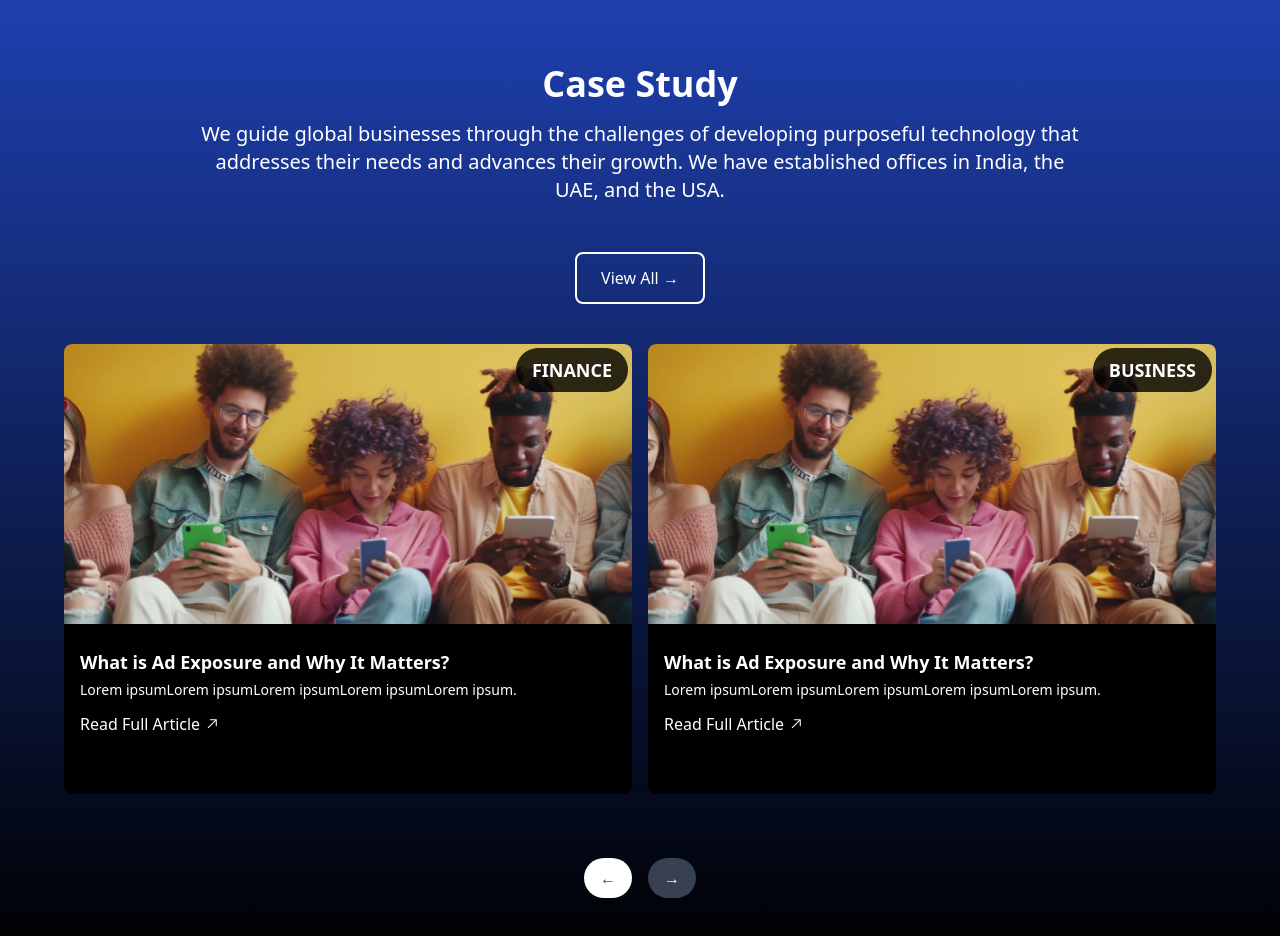
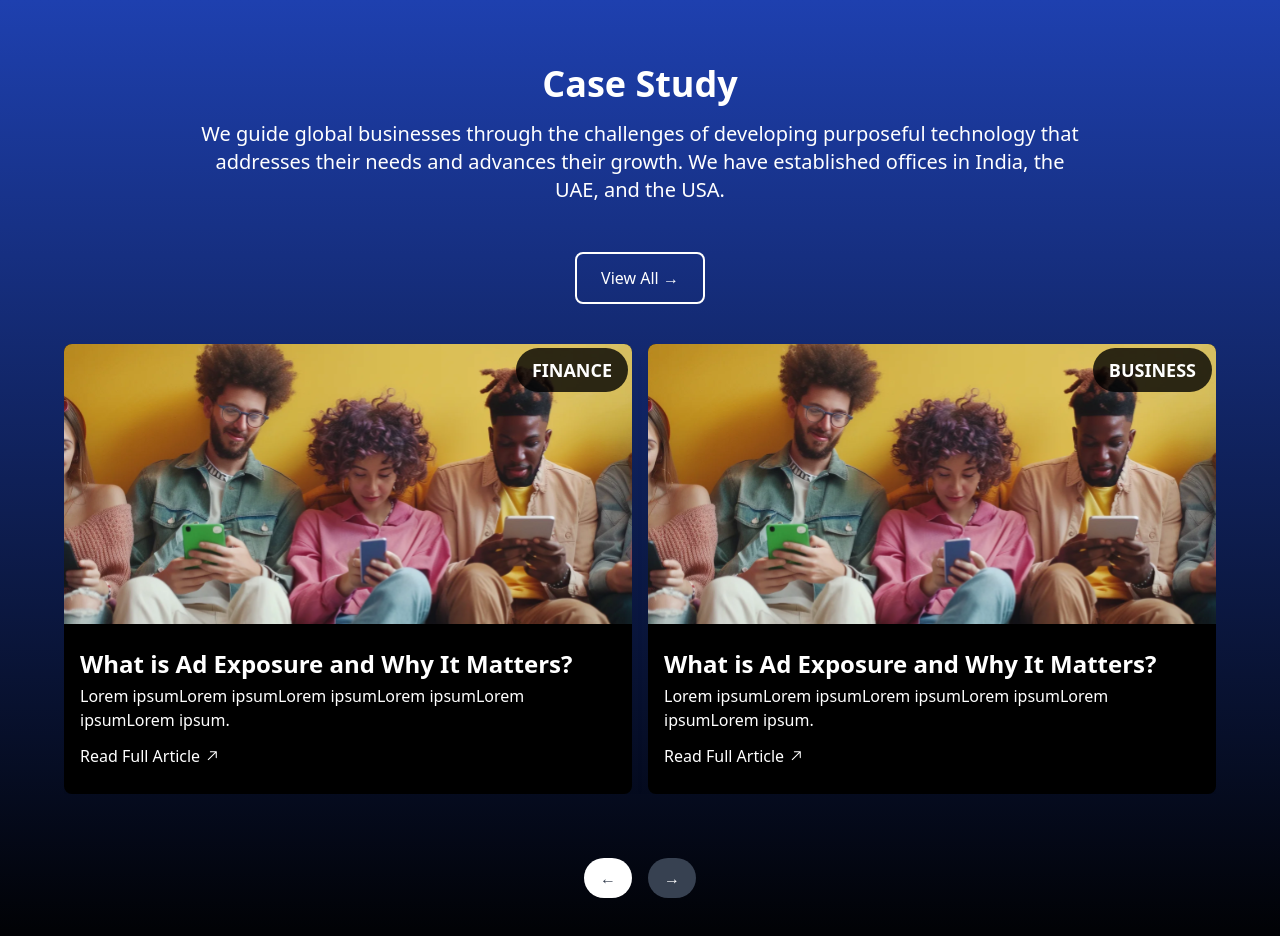
Before and after one commit to SnehalAs/POC_Hubnex_Team, a React (Vite) app: page / in a window 1280 px wide. Shown: the top 936 px of the page. Built offline with nearby package versions, Linux system fonts and the light colour scheme.

Commit message:
casestudy component added

```diff
--- a/src/Components/CaseStudy.tsx
+++ b/src/Components/CaseStudy.tsx
@@ -6,25 +6,25 @@ const items = [
   {
     tag: "FINANCE",
     title: "What is Ad Exposure and Why It Matters?",
-    description: "Lorem ipsumLorem ipsumLorem ipsumLorem ipsumLorem ipsum.",
+    description: "Lorem ipsumLorem ipsumLorem ipsumLorem ipsumLorem ipsumLorem ipsum.",
     image: "public/business1.svg",
   },
   {
     tag: "BUSINESS",
     title: "What is Ad Exposure and Why It Matters?",
-    description: "Lorem ipsumLorem ipsumLorem ipsumLorem ipsumLorem ipsum.",
+    description: "Lorem ipsumLorem ipsumLorem ipsumLorem ipsumLorem ipsumLorem ipsum.",
     image: "public/business1.svg",
   },
   {
     tag: "MARKETING",
     title: "What is Ad Exposure and Why It Matters?",
-    description: "Lorem ipsumLorem ipsumLorem ipsumLorem ipsumLorem ipsum.",
+    description: "Lorem ipsumLorem ipsumLorem ipsumLorem ipsumLorem ipsumLorem ipsum.",
     image: "public/business1.svg",
   },
   {
     tag: "FINANCE",
     title: "What is Ad Exposure and Why It Matters?",
-    description: "Lorem ipsumLorem ipsumLorem ipsumLorem ipsumLorem ipsum.",
+    description: "Lorem ipsumLorem ipsumLorem ipsumLorem ipsumLorem ipsumLorem ipsum.",
     image: "public/business1.svg",
   },
 ];
@@ -71,10 +71,10 @@ const CaseStudy: React.FC = () => {
                     {item.tag}
                   </span>
                   <div className="p-4">
-                    <h3 className="text-lg text-white font-semibold mt-2">
+                    <h3 className="text-2xl text-white font-semibold mt-2">
                       {item.title}
                     </h3>
-                    <p className="text-white text-sm mt-1">
+                    <p className="text-white text-md mt-1">
                       {item.description}
                     </p>
                     <a
```
